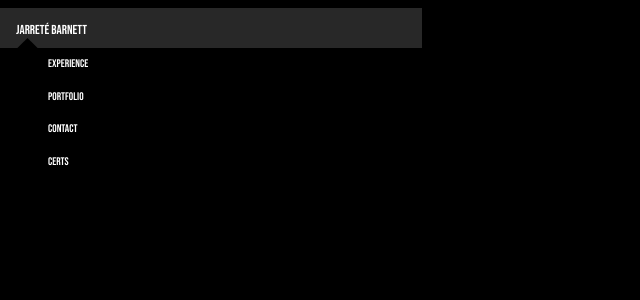
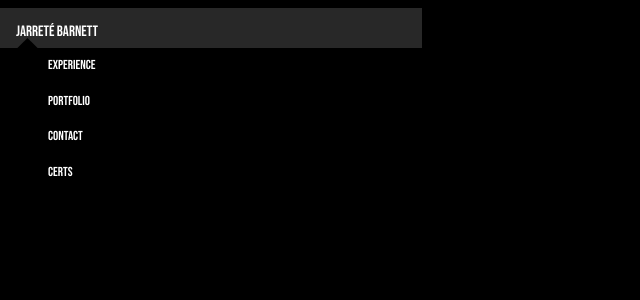
Before and after one commit to jarretebarnett/jarretebarnett.github.io, a React (Create React App) app: page / in a window 1280 px wide. Shown: the top 300 px of the page, without its empty margins (0-640 px from the left). Built offline with nearby package versions, Linux system fonts and the light colour scheme.

Commit message:
Adjusting font size of navbar.

```diff
--- a/src/components/Nav/style.css
+++ b/src/components/Nav/style.css
@@ -23,7 +23,7 @@ nav.navbar {
     transition: all 0.3s;
     /* Integrated a.navbar-brand code */
     font-family: 'Bebas Neue';
-    font-size: 13px;
+    font-size: 15px;
     color: #ffffff;
     text-decoration: none !important;
 }
@@ -80,7 +80,7 @@ nav.navbar:hover > .label {
 
 a.nav-link {
     font-family: 'Bebas Neue';
-    font-size: 11px;
+    font-size: 13px;
     color: #ffffff;
     text-decoration: none !important;
 }
```
